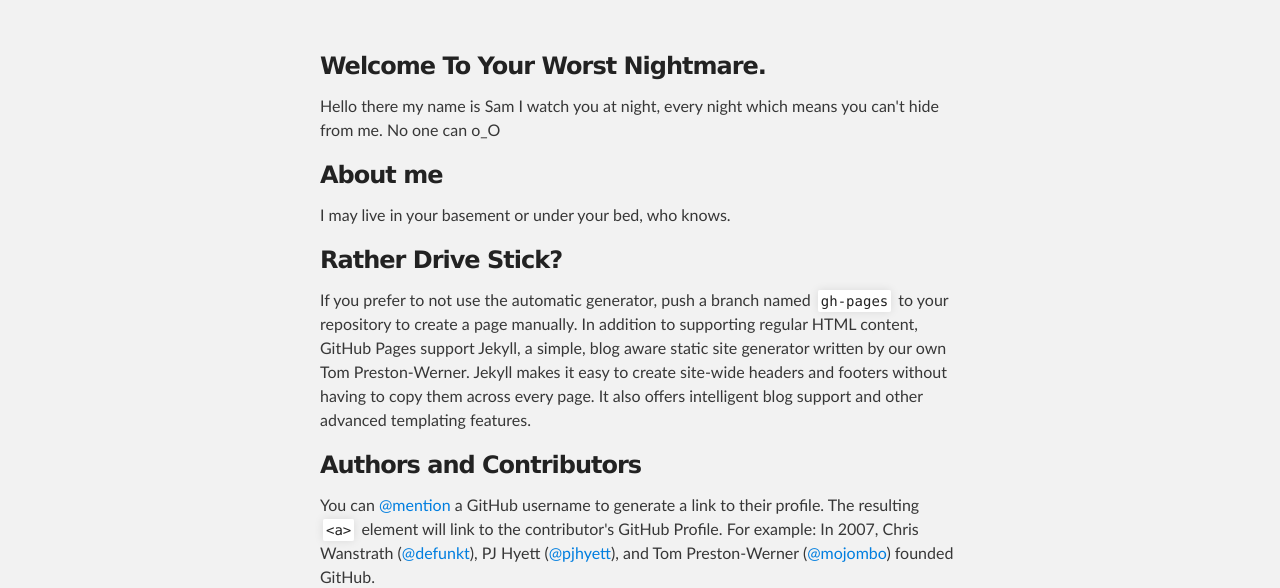
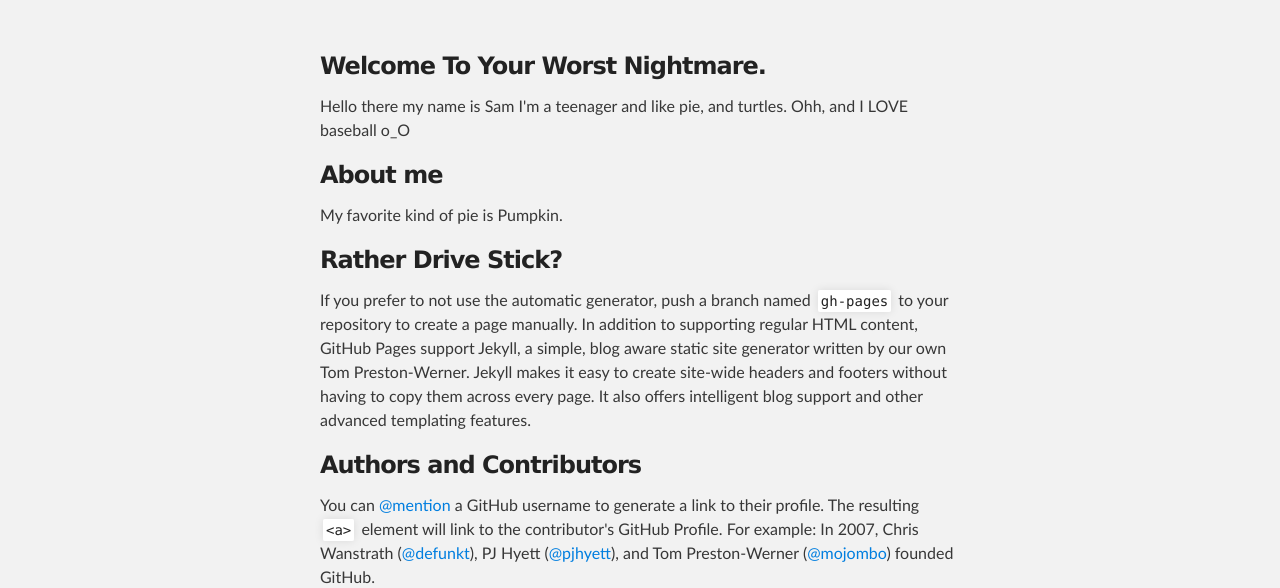
Before and after one commit to Sarangel/Sarangel.github.io, a plain HTML site: page index.html in a window 1280 px wide. Shown: the part 212-800 px from the top of the page. Drawn offline with Linux system fonts and the light colour scheme.

Commit message:
Update index.html

```diff
--- a/index.html
+++ b/index.html
@@ -31,12 +31,12 @@
 <a id="welcome to github pages" class="anchor" href="#welcome-to-github-pages" aria-hidden="true"><span class="octicon octicon-link"></span></a>Welcome To Your Worst Nightmare.</h3>
 
 <p>Hello there my name is Sam
-I watch you at night, every night which means you can't hide from me. No one can o_O</p>
+I'm a teenager and like pie, and turtles. Ohh, and I LOVE baseball o_O</p>
 
 <h3>
 <a id="designer-templates" class="anchor" href="#designer-templates" aria-hidden="true"><span class="octicon octicon-link"></span></a>About me</h3>
 
-<p>I may live in your basement or under your bed, who knows.</p>
+<p>My favorite kind of pie is Pumpkin.</p>
 
 <h3>
 <a id="rather-drive-stick" class="anchor" href="#rather-drive-stick" aria-hidden="true"><span class="octicon octicon-link"></span></a>Rather Drive Stick?</h3>
```
